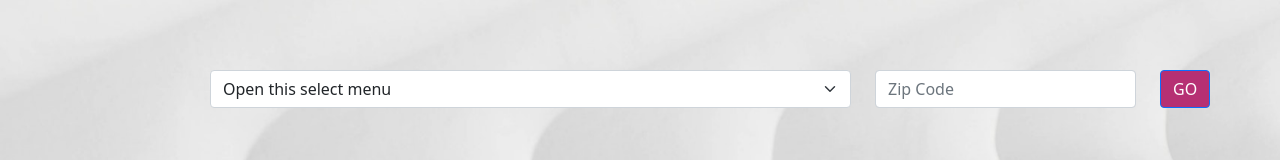
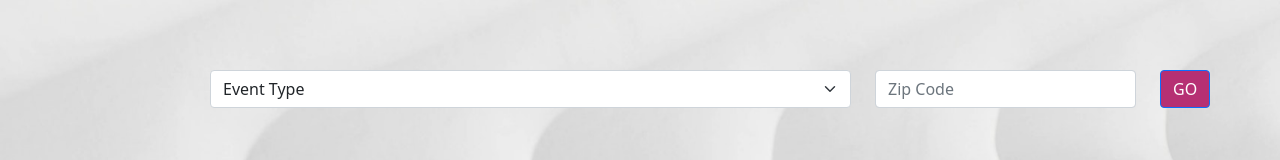
Before and after one commit to Thewa55/Vibrant-Events, a plain HTML site: page index.html in a window 1280 px wide. Shown: the part 408-568 px from the top of the page. Drawn offline with nearby package versions, Linux system fonts and the light colour scheme.

Commit message:
Added choices for the select drop down

```diff
--- a/index.html
+++ b/index.html
@@ -21,10 +21,10 @@
             <div class="row mt-5" style="margin-top: 50px;">
                 <div class="col-7">
                     <select class="form-select" aria-label="Default select example">
-                        <option selected>Open this select menu</option>
-                        <option value="1">One</option>
-                        <option value="2">Two</option>
-                        <option value="3">Three</option>
+                        <option selected>Event Type</option>
+                        <option value="1">Holi</option>
+                        <option value="2">Concert</option>
+                        <option value="3">Convention</option>
                       </select>
                     <!-- <div class="dropdown pb-4" >
                         <select class="form-select location" style="width: 100%; height:1.5em; border:none;" aria-label="Default select example">
```
